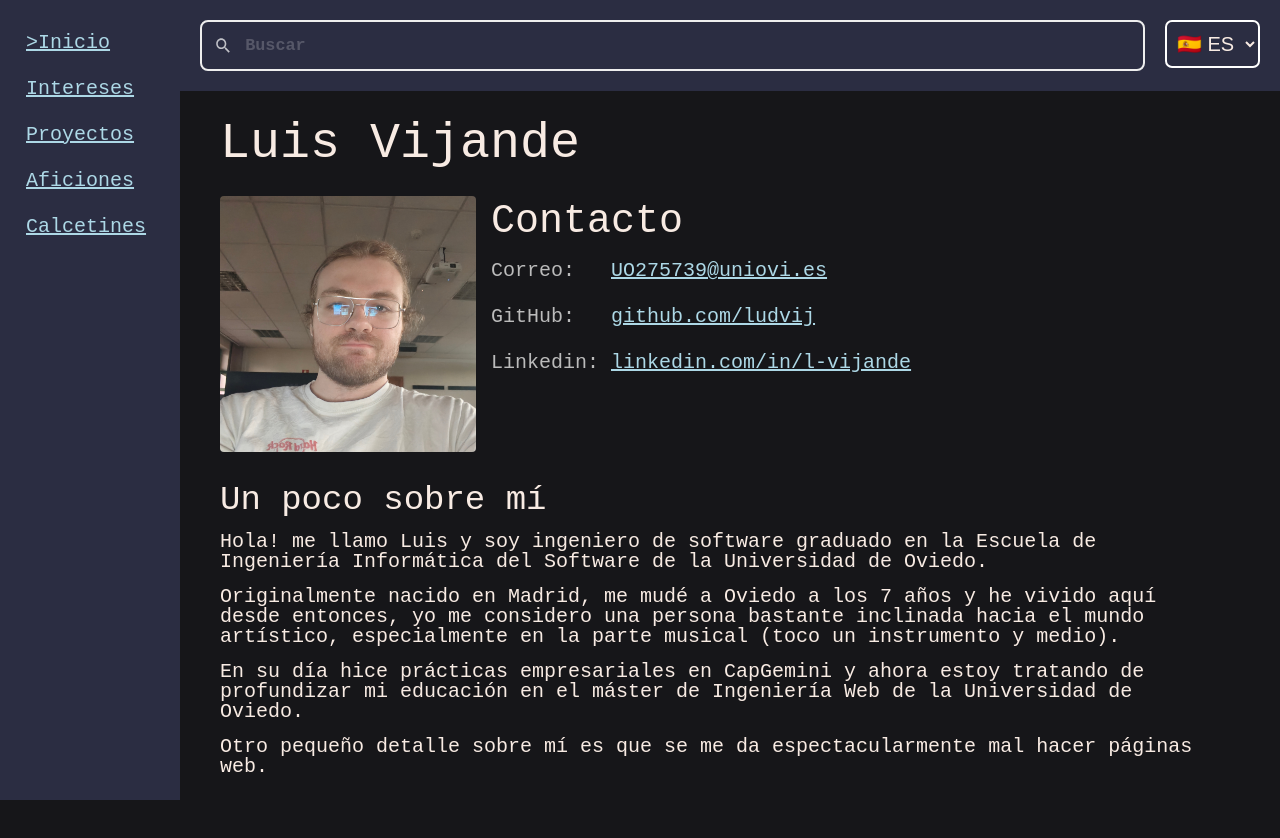
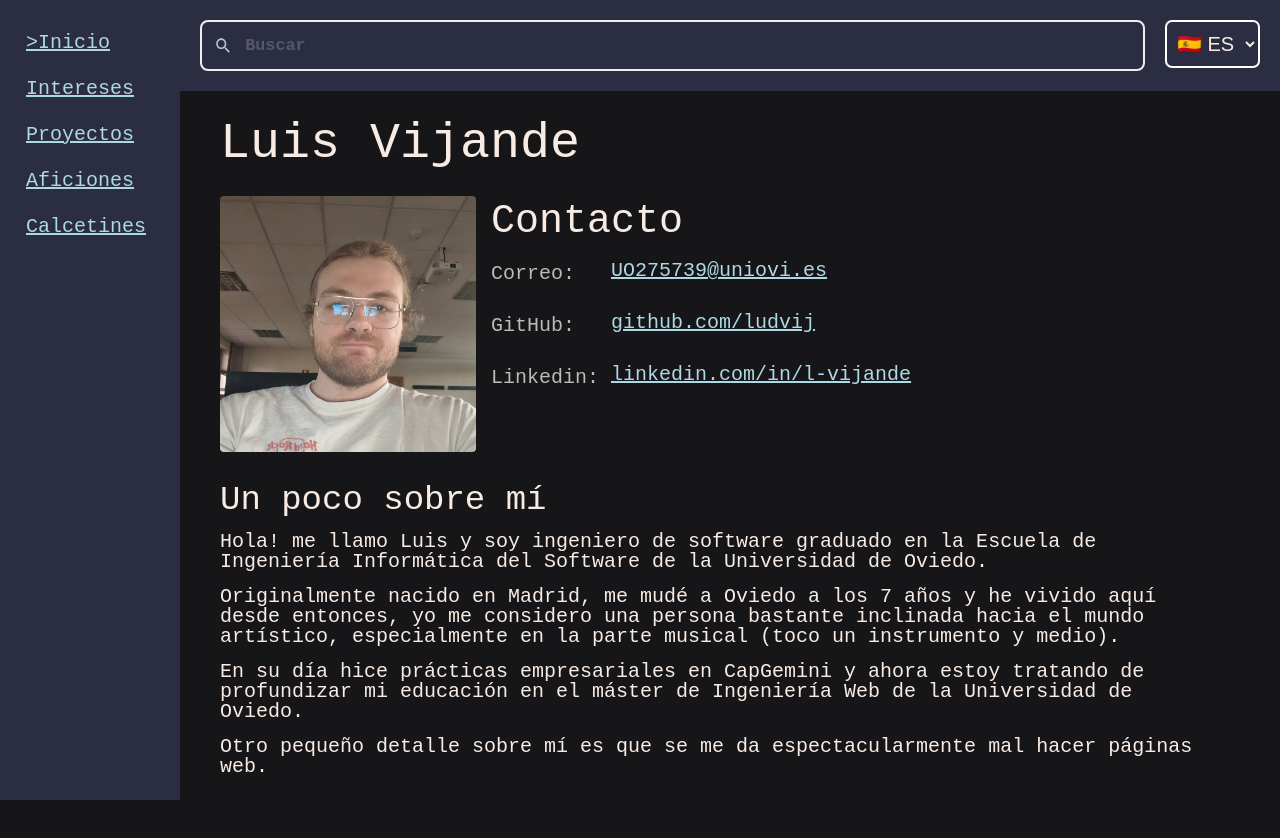
Before and after one commit to ludvij/MIW-UX-personal-webpage, a website: page index.html in a window 1280 px wide. Drawn offline with Linux system fonts and the light colour scheme; a web font is replaced by a local one.

Commit message:
10/10 on wave

```diff
--- a/index.html
+++ b/index.html
@@ -25,7 +25,7 @@
 		<button class="nav-button" onclick="shownav()">
 			<img src="public/hamburger-menu-svgrepo-com.svg" alt="navigation_menu">
 		</button>
-		<select name="lang" id="i-lang" onchange="change_lang()" autocomplete="off">
+		<select name="lang" id="i-lang" onchange="change_lang()" autocomplete="off" aria-label="Idioma">
 			<option value="es" selected>
 				🇪🇸 ES
 			</option>
@@ -41,15 +41,15 @@
 				<img id="personal_img" src="public/media/personal_img.jpg" alt="Imagen del autor de la página">
 				<section id="contact_section">
 					<h2>Contacto</h2>
-					<label>Correo:</label>
+					<h3>Correo:</h3>
 					<a href="mailto:UO275739@uniovi.es">
 						UO275739@uniovi.es
 					</a>
-					<label>GitHub:</label>
+					<h3>GitHub:</h3>
 					<a href="https://github.com/ludvij">
 						github.com/ludvij
 					</a>
-					<label>Linkedin:</label>
+					<h3>Linkedin:</h3>
 					<a href="https://www.linkedin.com/in/l-vijande/">
 						linkedin.com/in/l-vijande
 					</a>
--- a/styles/style.css
+++ b/styles/style.css
@@ -204,12 +204,13 @@ header {
 	height: 2.3em;
 }
 
-#contact_section label {
+#contact_section h3 {
 	color: #bbb;
 	background-color: inherit;
 	display: flex;
 	align-items: center;
 	height: 2.3em;
+	font-size: inherit;
 }
 
 #contact_section h2 {
@@ -370,7 +371,7 @@ button.active
 }
 
 
-button img {
+button.nav-button img {
 	width: 3em;
 	max-width: 100%;
 	aspect-ratio: 1 / 1;
@@ -387,6 +388,8 @@ button img {
 	--pagefind-ui-font: "Cascadia Mono", monospace;
 	--pagefind-ui-text: #ffffff;
 }
+
+
 nav a {
 	height: 2.3em;
 	display: flex;
```
Also changed, not shown: aficiones.html (+1 -1 lines), en/aficiones.html (+1 -1 lines), en/gato.html (+1 -1 lines), en/index.html (+1 -1 lines), en/intereses.html (+1 -1 lines), en/proyectos.html (+1 -1 lines), gato.html (+1 -1 lines), intereses.html (+1 -1 lines), proyectos.html (+1 -1 lines).
